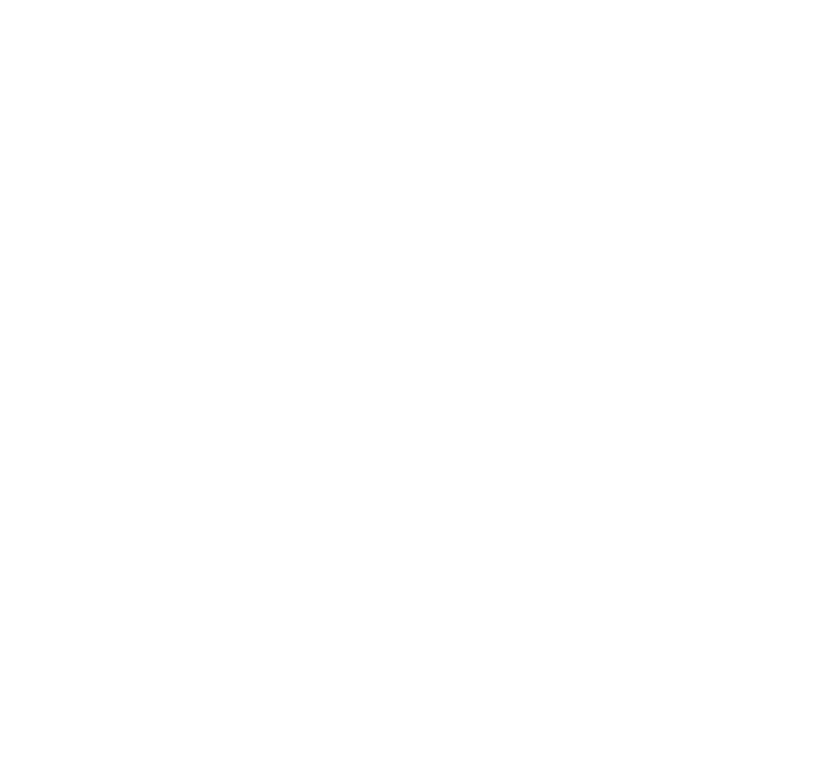
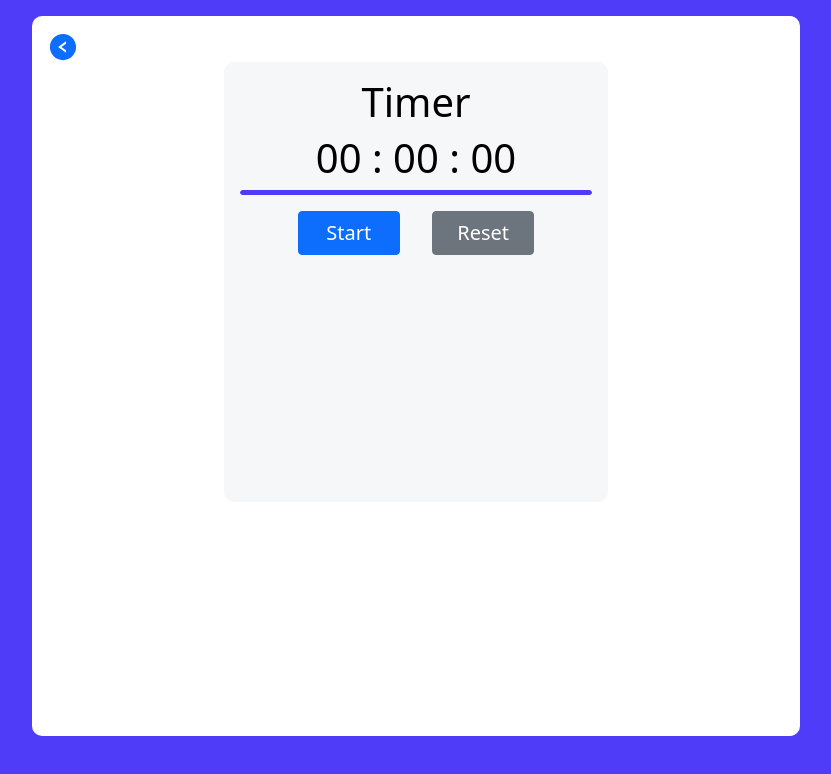
Before and after one commit to poojakelkar/pomodoro-ng-app, a React (Create React App) app: page /task/1 in a window 1280 px wide. Before the commit this address had no page. Shown: the top 774 px of the page, without its empty margins (224-1055 px from the left). Built offline with nearby package versions, Linux system fonts and the light colour scheme.

Commit message:
added pomodoro timer to the  task

```diff
--- a/src/App.js
+++ b/src/App.js
@@ -2,20 +2,27 @@ import TodoList from "./components/TodoList";
 import "bootstrap/dist/css/bootstrap.min.css";
 import "./app.css";
 import { MainContextProvider } from "./store/mainContext";
-import { useReducer } from "react";
-import { initialState, reducer } from "./store/reducer";
+import { useEffect, useReducer } from "react";
+import { initialState, reducer, types } from "./store/reducer";
 import { BrowserRouter, Route, Routes } from "react-router-dom";
 import Timer from "./components/PomoDoroTimer/Timer";
 
 function App() {
     const [state, dispatch] = useReducer(reducer, initialState);
     console.log({ state });
+
+    useEffect(() => {
+        dispatch({
+            type: types.POPULATE_TASK_FROM_LOCALSTORAGE,
+        });
+    }, [dispatch]);
+
     return (
         <BrowserRouter>
             <MainContextProvider value={{ state, dispatch }}>
                 <Routes>
                     <Route path='/' element={<TodoList />} />
-                    <Route path='Timer' element={<Timer />} />
+                    <Route path='/task/:taskId' element={<Timer />} />
                 </Routes>
             </MainContextProvider>
         </BrowserRouter>
--- a/src/components/Card/Card.js
+++ b/src/components/Card/Card.js
@@ -1,6 +1,7 @@
 import React from "react";
 import { AiFillDelete, AiFillEdit } from "react-icons/ai";
 import { Link } from "react-router-dom";
+import { mintuesToHoursAndMinutes } from "../../utils/time";
 import "./card.css";
 
 const Card = ({ taskobj, index, deleteTask, openEditModal }) => {
@@ -9,14 +10,17 @@ const Card = ({ taskobj, index, deleteTask, openEditModal }) => {
     };
     return (
         <div className='card-wrapper'>
-            <div className='card-holder'>
-                <Link to='/Timer' style={{ textDecoration: "none" }}>
-                    <h5 className='card-heading'>{taskobj.Name}</h5>
-                </Link>
-            </div>
-
+            <Link
+                to={`/task/${index}`}
+                style={{ textDecoration: "none", width: "100%" }}>
+                <div className='card-holder'>
+                    <h5 className='card-heading'>{taskobj.name}</h5>
+                    <h7 className='card-timer'>
+                        {mintuesToHoursAndMinutes(taskobj.time)}
+                    </h7>
+                </div>
+            </Link>
             <div className='footer'>
-                <h7 className='card-timer'>{taskobj.Time} min</h7>
                 <AiFillEdit
                     size={20}
                     className='icon'
--- a/src/components/Card/card.css
+++ b/src/components/Card/card.css
@@ -10,14 +10,16 @@
     border-radius: 8px;
 }
 .card-holder {
+    width: 100%;
+    padding-right: 1rem;
     display: flex;
     flex-direction: row;
     align-items: center;
+    cursor: pointer;
 }
 .card-heading {
     display: flex;
-    align-items: center;
-    justify-content: center;
+    flex: 1;
 }
 .footer {
     cursor: pointer;
@@ -28,6 +30,6 @@
     margin-right: 1rem;
 }
 .card-timer {
+    justify-self: end;
     cursor: pointer;
-    margin-right: 2rem;
 }
--- a/src/components/PomoDoroTimer/Timer.js
+++ b/src/components/PomoDoroTimer/Timer.js
@@ -1,14 +1,14 @@
 import React, { useContext, useEffect, useState } from "react";
-import "./timer.css";
 import { AiFillLeftCircle } from "react-icons/ai";
 import { Link, useParams } from "react-router-dom";
 import { MainContext } from "../../store/mainContext";
-import { types } from "../../store/reducer";
-import { CountdownCircleTimer } from "react-countdown-circle-timer";
+import { convertHMS } from "../../utils/time";
+import "./timer.css";
 
 const Timer = () => {
-    const { state, dispatch } = useContext(MainContext);
-    const [minute, setMinute] = useState(0);
+    const { state } = useContext(MainContext);
+    const [task, setTask] = useState(null);
+    const { taskId } = useParams();
     const [seconds, setSeconds] = useState(0);
     const [isActive, setIsActive] = useState(false);
 
@@ -17,27 +17,40 @@ const Timer = () => {
     }
 
     function reset() {
-        setSeconds(0);
+        setSeconds(parseInt(task.time, 10) * 60);
         setIsActive(false);
     }
 
     useEffect(() => {
+        if (taskId !== null || taskId !== undefined) {
+            const task = state?.taskList?.[taskId];
+            if (task) {
+                setTask(task);
+                setSeconds(parseInt(task.time, 10) * 60);
+            }
+        }
+    }, [taskId, state?.taskList]);
+
+    useEffect(() => {
         let interval = null;
-
-        if (isActive) {
+        if (isActive && seconds > 0) {
             interval = setInterval(() => {
-                setSeconds((seconds) => seconds + 1);
-                if (seconds === 59) {
-                    setMinute((minute) => minute + 1);
-                    setSeconds(0);
+                if (seconds <= 0) {
+                    setIsActive(false);
+                    clearInterval(interval);
                 }
+                setSeconds((seconds) => seconds - 1);
             }, 1000);
-        } else if (!isActive && seconds !== 0) {
+        } else if (seconds <= 0) {
+            setIsActive(false);
             clearInterval(interval);
         }
         return () => clearInterval(interval);
     }, [isActive, seconds]);
-
+    let progressWidth = "100%";
+    if (task?.time != null) {
+        progressWidth = `${(seconds / (parseInt(task.time, 10) * 60)) * 100}%`;
+    }
     return (
         <>
             <div className='timer'>
@@ -48,11 +61,14 @@ const Timer = () => {
                         </Link>
                         <div className='timer-container'>
                             <h1>Timer</h1>
-                            <h1>
-                                {minute < 10 ? "0" + minute : minute}:
-                                {seconds < 10 ? "0" + seconds : seconds}
-                            </h1>
+                            <h1>{convertHMS(seconds)}</h1>
+                            <div class='progress-bar'>
+                                <div
+                                    className='time-remaining'
+                                    style={{ width: progressWidth }}></div>
+                            </div>
                             <button
+                                disabled={parseInt(task?.time, 10) * 60 <= 0}
                                 className={`btn btn-primary button-primary-${
                                     isActive ? "active" : "inactive"
                                 }`}
@@ -66,8 +82,8 @@ const Timer = () => {
                             </button>
                         </div>
                         <div className='text-container'>
-                            <h1>Task Name</h1>
-                            <h4>Task Description</h4>
+                            <h1>{task?.name}</h1>
+                            <h4>{task?.description}</h4>
                         </div>
                     </div>
                 </div>
--- a/src/components/PomoDoroTimer/timer.css
+++ b/src/components/PomoDoroTimer/timer.css
@@ -42,3 +42,17 @@
     width: 8vw;
     font-size: 20px;
 }
+
+.time-remaining {
+    background-color: #4f3cf9;
+    height: 0.3rem;
+    transition: all 0.7s ease-in-out;
+    border-radius: 1.5rem;
+}
+
+.progress-bar {
+    height: 0.3rem;
+    overflow: hidden;
+    border-radius: 1.5rem;
+    background-color: #fff;
+}
--- a/src/components/TodoList.js
+++ b/src/components/TodoList.js
@@ -1,14 +1,13 @@
-import React, { useContext, useEffect } from "react";
+import React, { useContext } from "react";
+import { AiFillPlusCircle } from "react-icons/ai";
 import CreateTask from "../modals/CreateTask";
 import EditTask from "../modals/EditTask";
 import { MainContext } from "../store/mainContext";
 import { types } from "../store/reducer";
 import Card from "./Card/Card";
-import { AiFillPlusCircle } from "react-icons/ai";
 
 const TodoList = () => {
     const { state, dispatch } = useContext(MainContext);
-
     const toggleEditModal = () => {
         dispatch({
             type: state.isEditModelOpen
@@ -16,12 +15,6 @@ const TodoList = () => {
                 : types.OPEN_EDIT_MODEL,
         });
     };
-
-    useEffect(() => {
-        dispatch({
-            type: types.POPULATE_TASK_FROM_LOCALSTORAGE,
-        });
-    }, [dispatch]);
 
     const openModal = () => {
         dispatch({
@@ -39,7 +32,6 @@ const TodoList = () => {
     };
 
     const openEditModal = (index) => {
-        debugger;
         dispatch({
             type: types.OPEN_EDIT_MODEL,
             payload: { currentEditIndex: index },
@@ -47,7 +39,6 @@ const TodoList = () => {
     };
 
     const updateTask = (obj) => {
-        debugger;
         updateListArray(obj, state?.currentEditIndex);
     };
 
--- a/src/modals/CreateTask.js
+++ b/src/modals/CreateTask.js
@@ -19,9 +19,9 @@ const CreateTask = ({ modal, toggle, saveTask }) => {
 
     const handleSave = () => {
         let taskobj = {};
-        taskobj["Name"] = taskName;
-        taskobj["Description"] = desc;
-        taskobj["Time"] = timer;
+        taskobj["name"] = taskName;
+        taskobj["description"] = desc;
+        taskobj["time"] = timer;
         saveTask(taskobj);
     };
 
@@ -49,9 +49,9 @@ const CreateTask = ({ modal, toggle, saveTask }) => {
                             onChange={handleChange}></textarea>
                     </div>
                     <div className='form-group'>
-                        <label>Task Time</label>
+                        <label>Task Time (In Minutes)</label>
                         <input
-                            type='time'
+                            type='number'
                             className='form-control'
                             value={timer}
                             name='taskTimer'
--- a/src/modals/EditTask.js
+++ b/src/modals/EditTask.js
@@ -18,17 +18,17 @@ const EditTask = ({ modal, toggle, updateTask, taskobj }) => {
     };
 
     useEffect(() => {
-        setTaskName(taskobj.Name);
-        setDesc(taskobj.Description);
-        setTimer(taskobj.Time);
+        setTaskName(taskobj.name);
+        setDesc(taskobj.description);
+        setTimer(taskobj.time);
     }, [taskobj]);
 
     const handleEdit = (e) => {
         e.preventDefault();
         let tempObj = {};
-        tempObj["Name"] = taskName;
-        tempObj["Description"] = desc;
-        tempObj["Time"] = timer;
+        tempObj["name"] = taskName;
+        tempObj["description"] = desc;
+        tempObj["time"] = timer;
         updateTask(tempObj);
     };
     return (
@@ -55,9 +55,9 @@ const EditTask = ({ modal, toggle, updateTask, taskobj }) => {
                             onChange={handleChange}></textarea>
                     </div>
                     <div className='form-group'>
-                        <label>Task Time</label>
+                        <label>Task Time (In Minutes)</label>
                         <input
-                            type='time'
+                            type='number'
                             className='form-control'
                             value={timer}
                             name='taskTimer'
--- a/src/store/reducer.js
+++ b/src/store/reducer.js
@@ -51,7 +51,6 @@ export const reducer = (state = initialState, { type, payload }) => {
         }
         case types.UPDATE_TASK: {
             const tempList = state?.taskList;
-            debugger;
             tempList[payload?.index] = payload?.task;
             localStorage.setItem("taskList", JSON.stringify(tempList));
             return {
@@ -71,7 +70,6 @@ export const reducer = (state = initialState, { type, payload }) => {
         case types.CLOSE_CREATE_MODEL:
             return { ...state, isCreateModelOpen: false };
         case types.OPEN_EDIT_MODEL:
-            debugger;
             return {
                 ...state,
                 isEditModelOpen: true,
--- /dev/null
+++ b/src/utils/time.js
@@ -0,0 +1,30 @@
+export const mintuesToHoursAndMinutes = (totalMinutes) => {
+    const hours = Math.floor(totalMinutes / 60);
+    const minutes = totalMinutes % 60;
+    if (hours <= 0) {
+        return `${minutes} min`;
+    }
+    if (minutes <= 0 && hours > 0) {
+        return `${hours} hr`;
+    }
+
+    return `${hours} hr ${minutes} min`;
+};
+
+export const convertHMS = (value) => {
+    const sec = parseInt(value, 10); // convert value to number if it's string
+    let hours = Math.floor(sec / 3600); // get hours
+    let minutes = Math.floor((sec - hours * 3600) / 60); // get minutes
+    let seconds = sec - hours * 3600 - minutes * 60; //  get seconds
+    // add 0 if value < 10; Example: 2 => 02
+    if (hours < 10) {
+        hours = "0" + hours;
+    }
+    if (minutes < 10) {
+        minutes = "0" + minutes;
+    }
+    if (seconds < 10) {
+        seconds = "0" + seconds;
+    }
+    return hours + " : " + minutes + " : " + seconds; // Return is HH : MM : SS
+};
```
